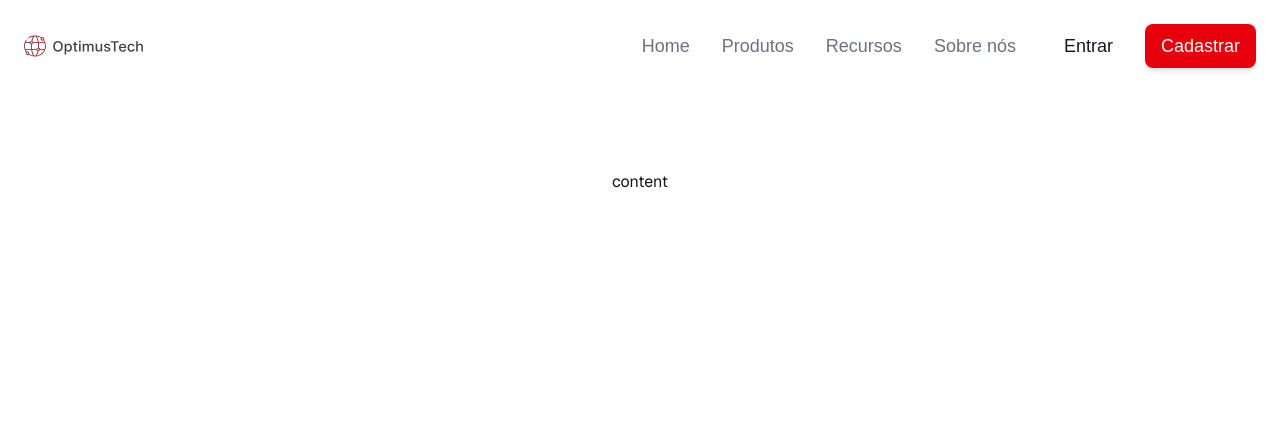
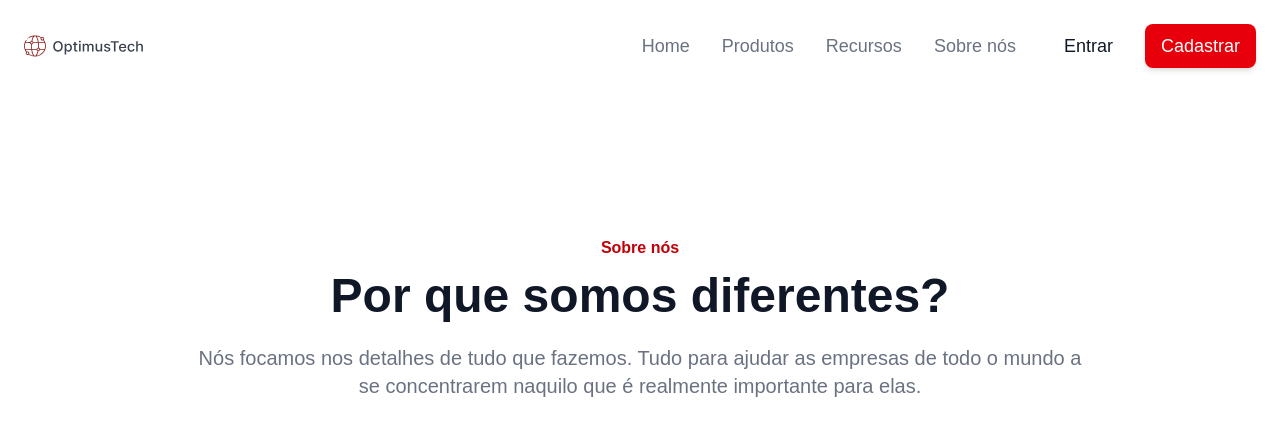
Before and after one commit to victorts1991/standard-institutional-website-with-nextjs, a Next.js app: page / in a window 1280 px wide. Shown: the top 436 px of the page. Built offline with nearby package versions, Linux system fonts and the light colour scheme.

Commit message:
add Header

```diff
--- a/src/app/page.tsx
+++ b/src/app/page.tsx
@@ -1,9 +1,11 @@
-import Image from "next/image";
+import Image from "next/image"
+
+import Header from '../components/Header'
 
 export default function Home() {
   return (
-    <div className="font-sans grid grid-rows-[20px_1fr_20px] items-center justify-items-center min-h-screen p-8 pb-20 gap-16 sm:p-20">
-      content
-    </div>
+    <main className="max-w-7xl mx-auto px-6 pt-20">
+      <Header />
+    </main>
   );
 }
--- /dev/null
+++ b/src/components/Header.tsx
@@ -0,0 +1,21 @@
+import React from 'react'
+
+const Header = () => {
+    return (
+        <section className="text-center pt-16 pb-24">
+            <p className="text-red-700 font-semibold mb-3">
+                Sobre nós
+            </p>
+
+            <h1 className='text-5xl font-extrabold text-gray-900 mb-6'>
+                Por que somos diferentes?
+            </h1>
+
+            <p className='text-xl text-gray-500 max-w-4xl mx-auto'>
+                Nós focamos nos detalhes de tudo que fazemos. Tudo para ajudar as empresas de todo o mundo a se concentrarem naquilo que é realmente importante para elas.
+            </p>
+        </section>
+    )
+}
+
+export default Header
--- a/src/components/Navbar.tsx
+++ b/src/components/Navbar.tsx
@@ -101,7 +101,7 @@ const Navbar = () => {
                             height={logoHeight}
                         />
                     </Link>
-                    <button onClick={() => setIsMenuOpen(false)}>
+                    <button onClick={() => setIsMenuOpen(false)} className="cursor-pointer">
 
                         <svg className="w-6 h-6 text-gray-900" fill="none" stroke="currentColor" viewBox="0 0 24 24" xmlns="http://www.w3.org/2000/svg">
                             <path strokeLinecap="round" strokeLinejoin="round" strokeWidth="2" d="M6 18L18 6M6 6l12 12"></path>
```
